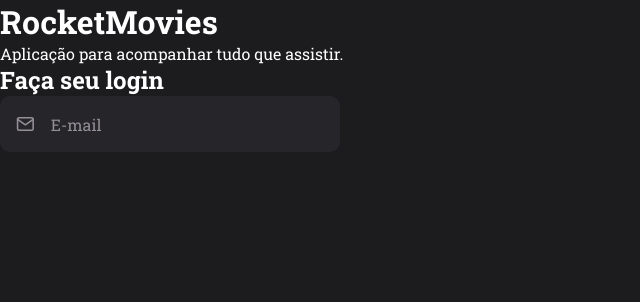
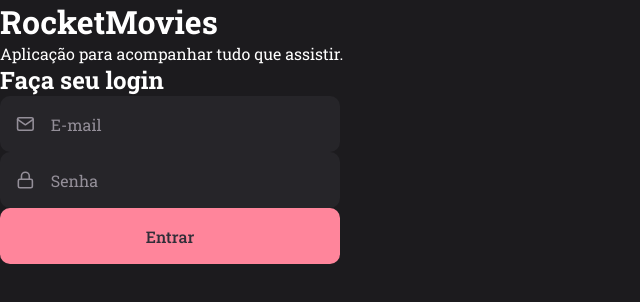
Before and after one commit to mviniciussb/MovieNotes--Frontend, a React (Vite) app: page / in a window 1280 px wide. Shown: the top 302 px of the page, without its empty margins (0-640 px from the left). Built offline with nearby package versions, Linux system fonts and the light colour scheme.

Commit message:
Button component created

```diff
--- /dev/null
+++ b/src/components/button/index.jsx
@@ -0,0 +1,9 @@
+import {Container} from "./style"
+
+export function Button({title, loading=false, ...rest}){
+    return(
+        <Container type="button" disabled={loading} {...rest}>
+            {title}
+        </Container>
+    )
+}
--- /dev/null
+++ b/src/components/button/style.js
@@ -0,0 +1,20 @@
+import styled from "styled-components";
+
+export const Container = styled.button`
+  background-color: ${({ theme }) => theme.COLORS.PINK};
+  color: ${({ theme }) => theme.COLORS.BACKGROUND_4};
+
+  font-weight: 500;
+
+  border-radius: 1rem;
+  border: none;
+
+  height: 5.6rem;
+  width: 100%;
+
+  padding: 1.6rem 0;
+
+  &:disabled {
+    opacity: 0.5;
+  }
+`;
--- a/src/pages/signIn/index.jsx
+++ b/src/pages/signIn/index.jsx
@@ -1,7 +1,9 @@
 import { Container, Form } from "./style";
-import { FiMail } from "react-icons/fi";
+import { FiMail, FiLock } from "react-icons/fi";
 
 import { Input } from "../../components/input";
+import { Button } from "../../components/button";
+
 
 export function SignIn() {
   return (
@@ -15,6 +17,9 @@
         <h2>Faça seu login</h2>
 
         <Input type="text" icon={FiMail} placeholder="E-mail" />
+        <Input type="password" icon={FiLock} placeholder="Senha" />
+
+        <Button title="Entrar"/>
       </Form>
     </Container>
   );
```
